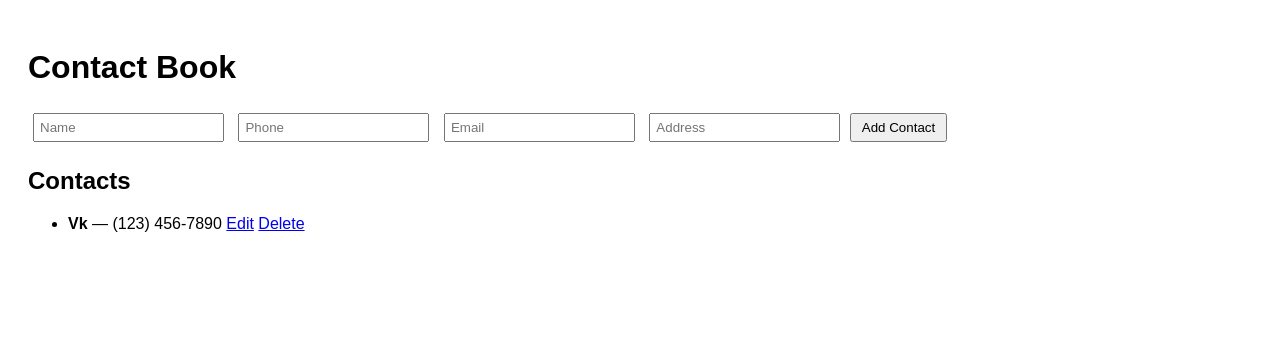
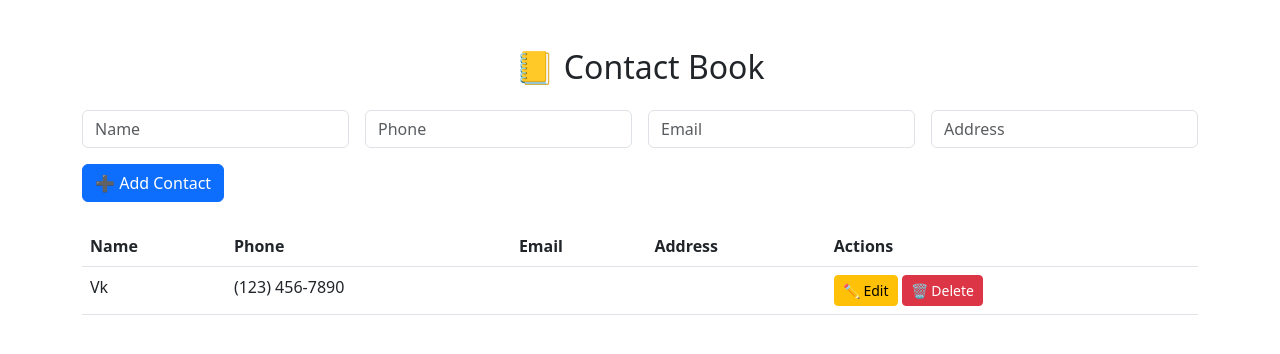
Before and after one commit to igloo-jr/contact, a Flask app: page / in a window 1280 px wide. Shown: the top 354 px of the page. Run offline with Flask 3, Linux system fonts and the light colour scheme.

Commit message:
Update index.html

```diff
--- a/templates/index.html
+++ b/templates/index.html
@@ -1,29 +1,67 @@
-
+<!-- index.html -->
 <!DOCTYPE html>
-<html>
+<html lang="en">
 <head>
+    <meta charset="UTF-8">
+    <meta name="viewport" content="width=device-width, initial-scale=1.0">
     <title>Contact Book</title>
-    <link rel="stylesheet" href="/static/style.css">
+    <link href="https://cdn.jsdelivr.net/npm/bootstrap@5.3.0/dist/css/bootstrap.min.css" rel="stylesheet">
 </head>
 <body>
-    <h1>Contact Book</h1>
-    <form method="POST" action="/add">
-        <input name="name" placeholder="Name" required>
-        <input name="phone" placeholder="Phone" required>
-        <input name="email" placeholder="Email">
-        <input name="address" placeholder="Address">
-        <button type="submit">Add Contact</button>
+<div class="container mt-5">
+    <h2 class="text-center mb-4">📒 Contact Book</h2>
+
+    {% with messages = get_flashed_messages() %}
+    {% if messages %}
+        <div class="alert alert-success">
+            {{ messages[0] }}
+        </div>
+    {% endif %}
+    {% endwith %}
+
+    <form action="/add" method="POST" class="row g-3 mb-4">
+        <div class="col-md-3">
+            <input name="name" class="form-control" placeholder="Name" required>
+        </div>
+        <div class="col-md-3">
+            <input name="phone" class="form-control" placeholder="Phone" required>
+        </div>
+        <div class="col-md-3">
+            <input name="email" class="form-control" placeholder="Email">
+        </div>
+        <div class="col-md-3">
+            <input name="address" class="form-control" placeholder="Address">
+        </div>
+        <div class="col-12">
+            <button class="btn btn-primary" type="submit">➕ Add Contact</button>
+        </div>
     </form>
-    <h2>Contacts</h2>
-    <ul>
-    {% for contact in contacts %}
-        <li>
-            <b>{{ contact.name }}</b> — {{ contact.phone }}
-            {% if contact.email %} | {{ contact.email }}{% endif %}
-            <a href="/edit/{{ contact.phone }}">Edit</a>
-            <a href="/delete/{{ contact.phone }}">Delete</a>
-        </li>
-    {% endfor %}
-    </ul>
+
+    <table class="table table-hover">
+        <thead>
+            <tr>
+                <th>Name</th>
+                <th>Phone</th>
+                <th>Email</th>
+                <th>Address</th>
+                <th>Actions</th>
+            </tr>
+        </thead>
+        <tbody>
+        {% for contact in contacts %}
+            <tr>
+                <td>{{ contact.name }}</td>
+                <td>{{ contact.phone }}</td>
+                <td>{{ contact.email }}</td>
+                <td>{{ contact.address }}</td>
+                <td>
+                    <a href="/edit/{{ contact.phone }}" class="btn btn-sm btn-warning">✏️ Edit</a>
+                    <a href="/delete/{{ contact.phone }}" class="btn btn-sm btn-danger">🗑️ Delete</a>
+                </td>
+            </tr>
+        {% endfor %}
+        </tbody>
+    </table>
+</div>
 </body>
 </html>
```
